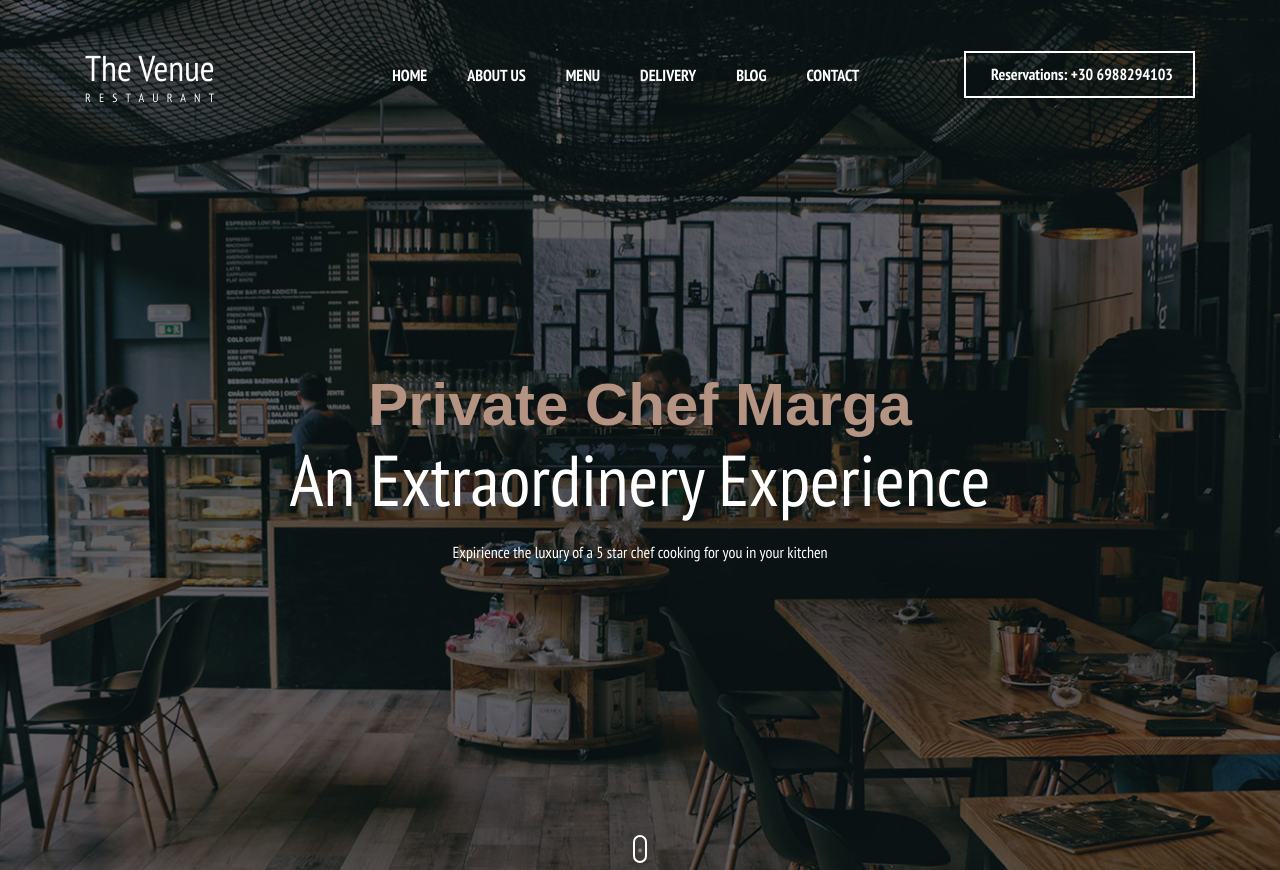
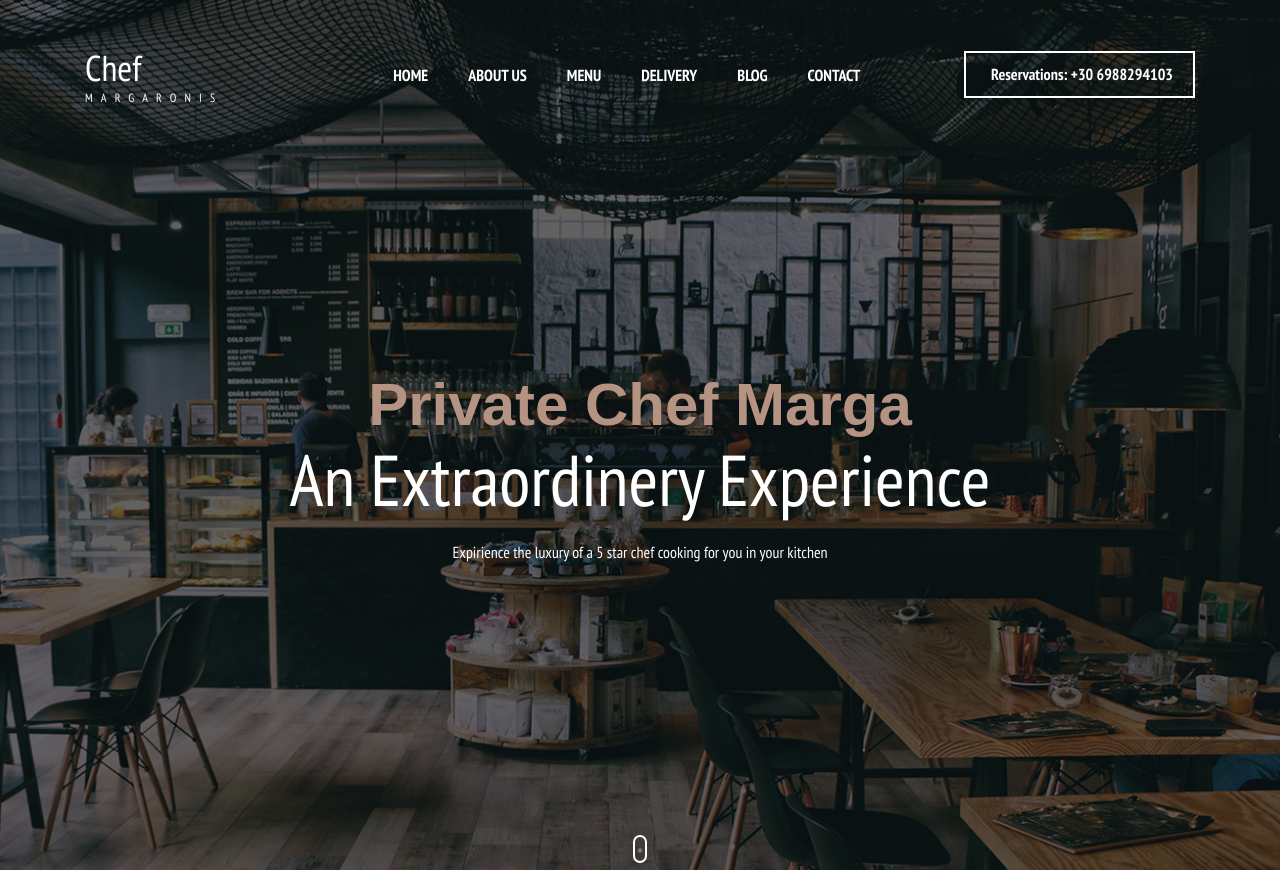
Before and after one commit to murodias171/private_chef_site, a plain HTML site: page index.html in a window 1280 px wide. Shown: the top 870 px of the page. Drawn offline with Linux system fonts and the light colour scheme; a web font is replaced by a local one.

Commit message:
Update index.html
2.4

```diff
--- a/index.html
+++ b/index.html
@@ -30,8 +30,8 @@
 					<div class="header_content d-flex flex-row align-items-center justify-content-start">
 						<div class="logo">
 							<a href="#">
-								<div>The Venue</div>
-								<div>restaurant</div>
+								<div>Chef</div>
+								<div>Margaronis</div>
 							</a>
 						</div>
 						<nav class="main_nav">
```
